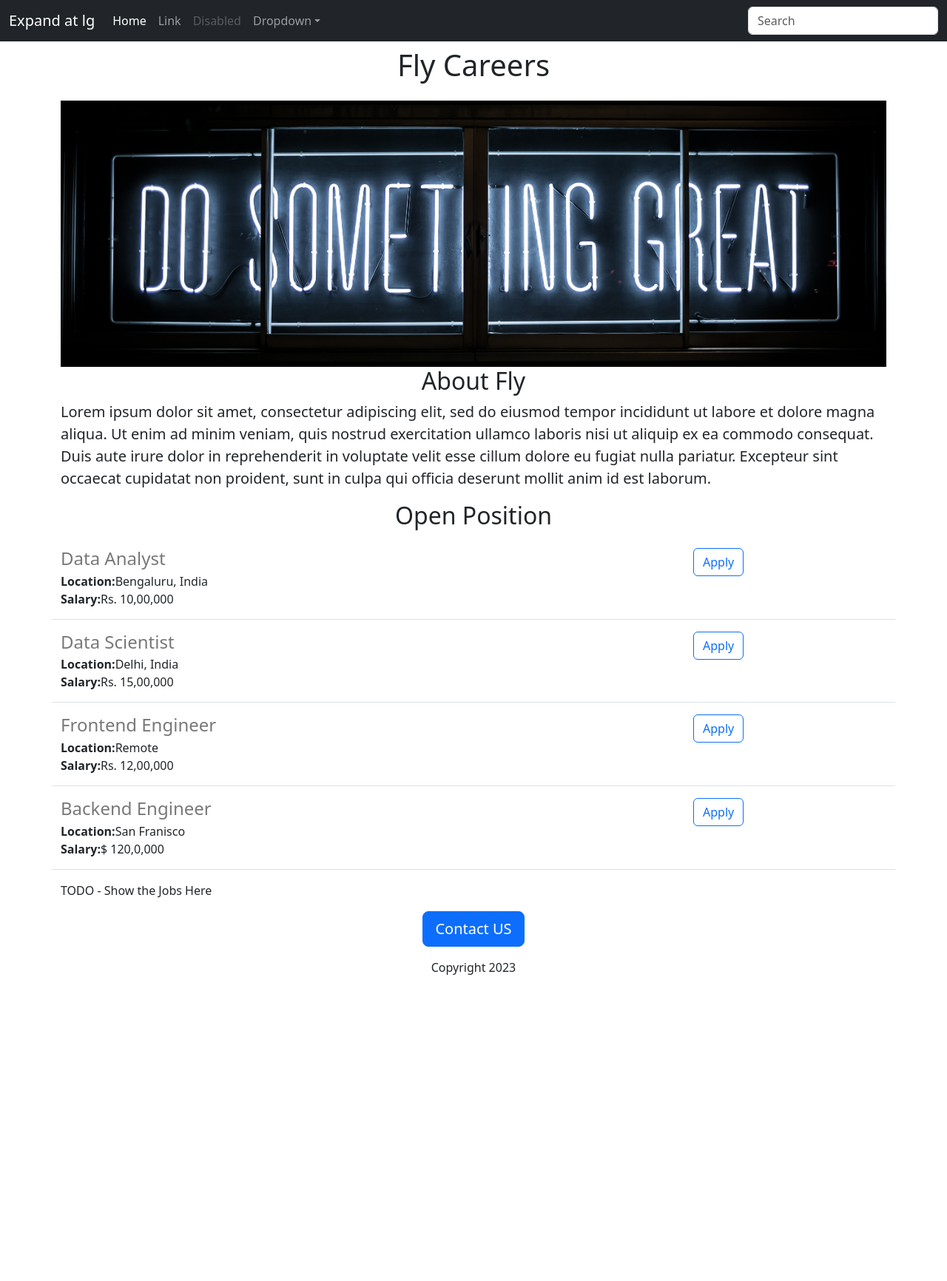
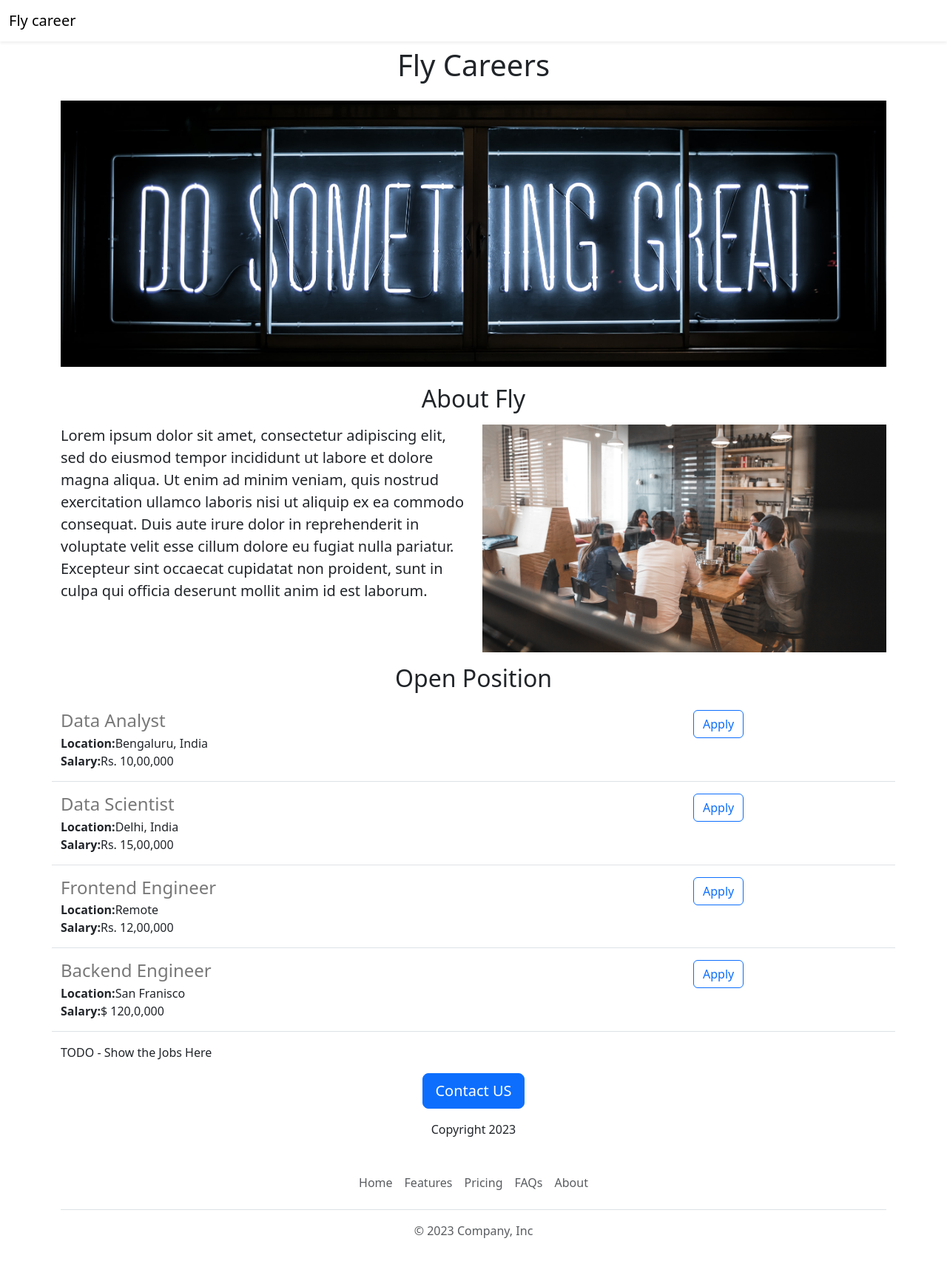
Before and after one commit to Jaggishah/Flask-career_website, a Flask app: page / in a window 1280 px wide. Shown: the whole page at 74% size. Before the commit the page ends 1318 px from the top, so only its background shows below. Run offline with Flask 2, Linux system fonts and the light colour scheme.

Commit message:
flask app changes

```diff
--- /dev/null
+++ b/templates/footer.html
@@ -0,0 +1,12 @@
+<div class="container">
+  <footer class="py-3 my-4">
+    <ul class="nav justify-content-center border-bottom pb-3 mb-3">
+      <li class="nav-item"><a href="https://fly-career.onrender.com/#" class="nav-link px-2 text-muted">Home</a></li>
+      <li class="nav-item"><a href="#" class="nav-link px-2 text-muted">Features</a></li>
+      <li class="nav-item"><a href="#" class="nav-link px-2 text-muted">Pricing</a></li>
+      <li class="nav-item"><a href="#" class="nav-link px-2 text-muted">FAQs</a></li>
+      <li class="nav-item"><a href="#" class="nav-link px-2 text-muted">About</a></li>
+    </ul>
+    <p class="text-center text-muted">&copy; 2023 Company, Inc</p>
+  </footer>
+</div>
--- a/templates/home.html
+++ b/templates/home.html
@@ -16,10 +16,17 @@
   <div class="container" >
     <h1 class="text-center mt-2 mb-4">Fly Careers</h1>
     <img  class="img-fluid" id="banner" src="https://Flask-careerwebsite.jaggishah.repl.co/static/banner.jpg">
-  <h2 class="text-center">About Fly</h2>
+  <h2 class="text-center mt-4">About Fly</h2>
+    <div class="row" style="margin-bottom:16px; margin-top:16px">
+      <div class="col-md-6">
   <p class="lead">
     Lorem ipsum dolor sit amet, consectetur adipiscing elit, sed do eiusmod tempor incididunt ut labore et dolore magna aliqua. Ut enim ad minim veniam, quis nostrud exercitation ullamco laboris nisi ut aliquip ex ea commodo consequat. Duis aute irure dolor in reprehenderit in voluptate velit esse cillum dolore eu fugiat nulla pariatur. Excepteur sint occaecat cupidatat non proident, sunt in culpa qui officia deserunt mollit anim id est laborum.
   </p>
+        </div>
+      <div class="d-none d-md-block col-md-6">
+        <img class="img-fluid" src="https://Flask-careerwebsite.jaggishah.repl.co/static/offfice.jpg" >
+      </div>
+    </div>
   <h2 class="text-center mt-2 mb-4">Open Position</h2>
   <div>
     {% for job in jobs%}
@@ -28,10 +35,11 @@
   </div>
   <p>TODO - Show the Jobs Here</p>
     <div class="text-center">
-  <button class="btn btn-primary btn-lg">Contact US</button>
+  <a href="mailto:jugdeepshah@gmail.com" class="btn btn-primary btn-lg">Contact US</a>
 
     </div>
     <p class="text-center mt-3">Copyright 2023</p>
   </div>
+ {% include 'footer.html'%}
 </body>
 </html>
--- a/templates/jobitem.html
+++ b/templates/jobitem.html
@@ -9,6 +9,6 @@
         {% endif %}
   </div>
   <div class="col -3 ">
-    <button class="btn btn-outline-primary">Apply</button>
+    <a href="mailto:jugdeepshah@gmail.com?subject=Application for {{job['title']}}" class="btn btn-outline-primary">Apply</a>
   </div>
 </div>
--- a/templates/nav.html
+++ b/templates/nav.html
@@ -1,33 +1,6 @@
-<nav class="navbar navbar-expand-lg navbar-dark bg-dark" aria-label="Fifth navbar example">
+<nav class="navbar shadow-sm fixed-top bg-white" aria-label="Fifth navbar example">
     <div class="container-fluid">
-      <a class="navbar-brand" href="#">Expand at lg</a>
-      <button class="navbar-toggler" type="button" data-bs-toggle="collapse" data-bs-target="#navbarsExample05" aria-controls="navbarsExample05" aria-expanded="false" aria-label="Toggle navigation">
-        <span class="navbar-toggler-icon"></span>
-      </button>
+      <a class="navbar-brand" href="#">Fly career</a>
 
-      <div class="collapse navbar-collapse" id="navbarsExample05">
-        <ul class="navbar-nav me-auto mb-2 mb-lg-0">
-          <li class="nav-item">
-            <a class="nav-link active" aria-current="page" href="#">Home</a>
-          </li>
-          <li class="nav-item">
-            <a class="nav-link" href="#">Link</a>
-          </li>
-          <li class="nav-item">
-            <a class="nav-link disabled">Disabled</a>
-          </li>
-          <li class="nav-item dropdown">
-            <a class="nav-link dropdown-toggle" href="#" data-bs-toggle="dropdown" aria-expanded="false">Dropdown</a>
-            <ul class="dropdown-menu">
-              <li><a class="dropdown-item" href="#">Action</a></li>
-              <li><a class="dropdown-item" href="#">Another action</a></li>
-              <li><a class="dropdown-item" href="#">Something else here</a></li>
-            </ul>
-          </li>
-        </ul>
-        <form role="search">
-          <input class="form-control" type="search" placeholder="Search" aria-label="Search">
-        </form>
-      </div>
-    </div>
   </nav>
+<div style="height:56px"></div>
```
Also changed, not shown: static/offfice.jpg (added).
